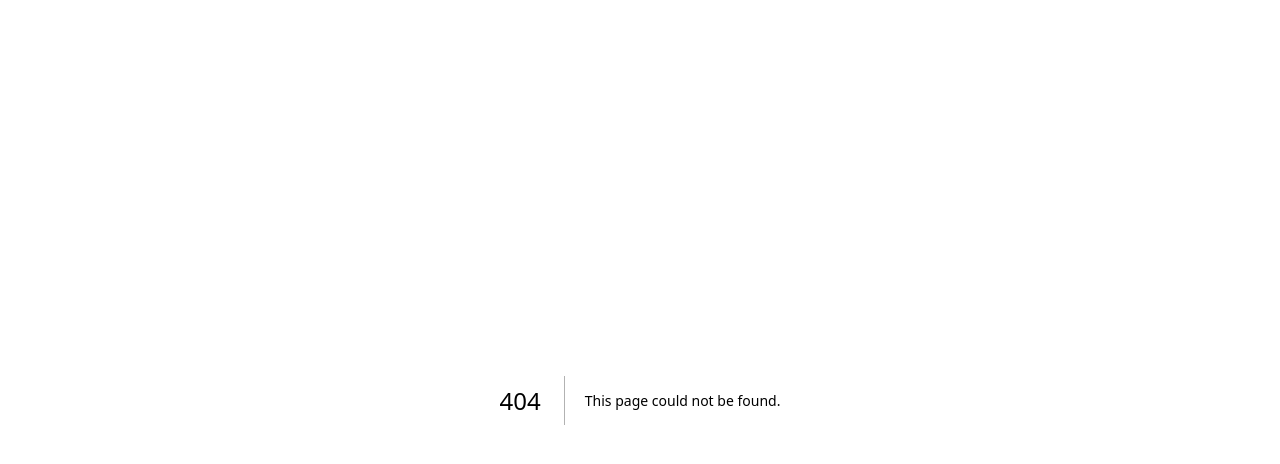
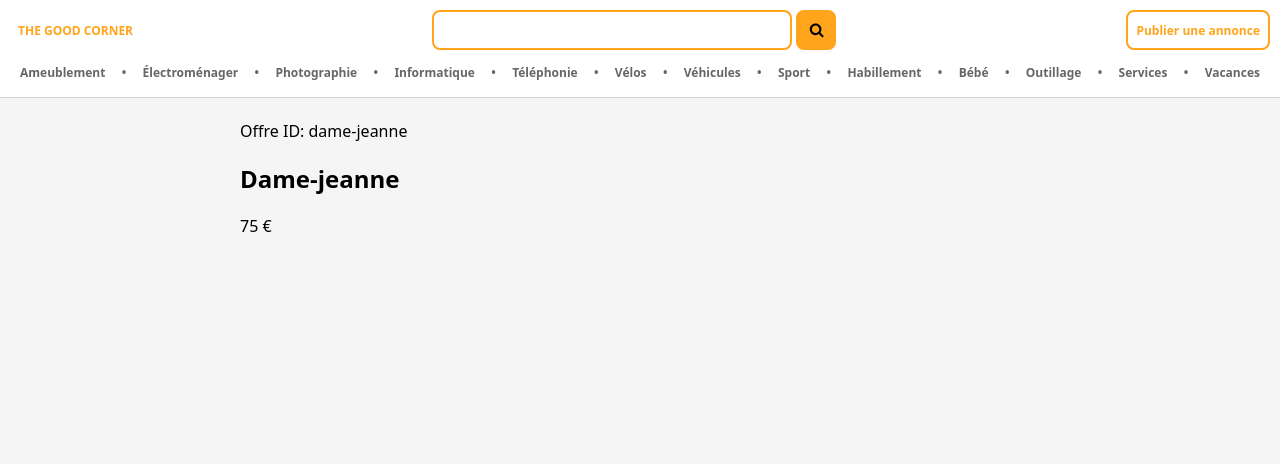
Before and after one commit to aleygues/wns-0923-tgc, a Next.js app in the folder frontend/: page /ads/dame-jeanne in a window 1280 px wide. Before the commit this address had no page. Shown: the top 464 px of the page. Built offline with nearby package versions, Linux system fonts and the light colour scheme.

Commit message:
adding categories, pages, layouts and ad details

```diff
--- /dev/null
+++ b/frontend/src/components/Category.tsx
@@ -0,0 +1,12 @@
+export type CategoryProps = {
+  link: string;
+  name: string;
+};
+
+export function Category(props: CategoryProps): React.ReactNode {
+  return (
+    <a href={props.link} className="category-navigation-link">
+      {props.name}
+    </a>
+  );
+}
--- a/frontend/src/components/Header.tsx
+++ b/frontend/src/components/Header.tsx
@@ -1,4 +1,21 @@
 import Link from "next/link";
+import { Category, CategoryProps } from "./Category";
+
+const categories: CategoryProps[] = [
+  { name: "Ameublement", link: "" },
+  { name: "Électroménager", link: "" },
+  { name: "Photographie", link: "" },
+  { name: "Informatique", link: "" },
+  { name: "Téléphonie", link: "" },
+  { name: "Vélos", link: "" },
+  { name: "Véhicules", link: "" },
+  { name: "Sport", link: "" },
+  { name: "Habillement", link: "" },
+  { name: "Bébé", link: "" },
+  { name: "Outillage", link: "" },
+  { name: "Services", link: "" },
+  { name: "Vacances", link: "" },
+];
 
 export function Header(): React.ReactNode {
   return (
@@ -32,57 +49,16 @@ export function Header(): React.ReactNode {
         </a>
       </div>
       <nav className="categories-navigation">
-        <a href="" className="category-navigation-link">
-          Ameublement
-        </a>{" "}
-        •
-        <a href="" className="category-navigation-link">
-          Électroménager
-        </a>{" "}
-        •
-        <a href="" className="category-navigation-link">
-          Photographie
-        </a>{" "}
-        •
-        <a href="" className="category-navigation-link">
-          Informatique
-        </a>{" "}
-        •
-        <a href="" className="category-navigation-link">
-          Téléphonie{" "}
-        </a>{" "}
-        •
-        <a href="" className="category-navigation-link">
-          Vélos
-        </a>{" "}
-        •
-        <a href="" className="category-navigation-link">
-          Véhicules
-        </a>{" "}
-        •
-        <a href="" className="category-navigation-link">
-          Sport
-        </a>{" "}
-        •
-        <a href="" className="category-navigation-link">
-          Habillement
-        </a>{" "}
-        •
-        <a href="" className="category-navigation-link">
-          Bébé
-        </a>{" "}
-        •
-        <a href="" className="category-navigation-link">
-          Outillage
-        </a>{" "}
-        •
-        <a href="" className="category-navigation-link">
-          Services{" "}
-        </a>{" "}
-        •
-        <a href="" className="category-navigation-link">
-          Vacances
-        </a>
+        {categories.map((category, index) => (
+          <>
+            <Category
+              key={category.name}
+              name={category.name}
+              link={category.link}
+            />{" "}
+            {index < categories.length - 1 && "•"}
+          </>
+        ))}
       </nav>
     </header>
   );
--- /dev/null
+++ b/frontend/src/components/Layout.tsx
@@ -0,0 +1,24 @@
+import Head from "next/head";
+import { Header } from "./Header";
+
+type LayoutProps = {
+  children: React.ReactNode;
+  title: string;
+};
+
+export function Layout(props: LayoutProps): React.ReactNode {
+  return (
+    <>
+      <Head>
+        <title>{props.title}</title>
+        <meta name="description" content="Generated by create next app" />
+        <meta name="viewport" content="width=device-width, initial-scale=1" />
+        <link rel="icon" href="/favicon.ico" />
+      </Head>
+      <body>
+        <Header />
+        {props.children}
+      </body>
+    </>
+  );
+}
--- a/frontend/src/components/RecentAds.tsx
+++ b/frontend/src/components/RecentAds.tsx
@@ -1,7 +1,6 @@
-import Link from "next/link";
 import { AdCard, AdCardProps } from "./AdCard";
 
-const ads: AdCardProps[] = [
+export const ads: AdCardProps[] = [
   {
     title: "Table",
     price: 120,
--- /dev/null
+++ b/frontend/src/pages/ads/[id].tsx
@@ -0,0 +1,31 @@
+import { Layout } from "@/components/Layout";
+import { ads } from "@/components/RecentAds";
+import { useRouter } from "next/router";
+
+export default function Ad() {
+  const router = useRouter();
+
+  const adId = router.query.id as string;
+  let foundAd = null;
+  for (const ad of ads) {
+    if (ad.link.endsWith(adId)) {
+      foundAd = ad;
+      break;
+    }
+  }
+  // const foundAd = ads.find(ad => ad.link.endsWith(adId));
+
+  return (
+    <Layout title="Ad">
+      <main className="main-content">
+        <p>Offre ID: {router.query.id}</p>
+        {foundAd && (
+          <>
+            <h2>{foundAd.title}</h2>
+            <p>{foundAd.price} €</p>
+          </>
+        )}
+      </main>
+    </Layout>
+  );
+}
```
Also changed, not shown: frontend/src/pages/about.tsx (added, +11 -0 lines), frontend/src/pages/index.tsx (+4 -16 lines).
